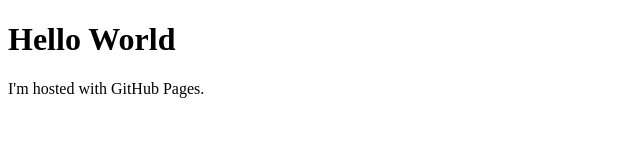
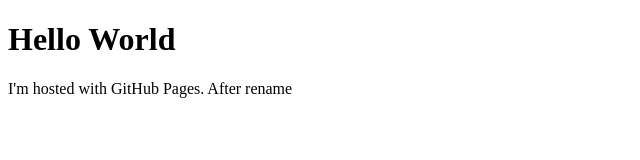
Before and after one commit to Disatiler/Disatilertemp.github.io, a plain HTML site: page index.html in a window 1280 px wide. Shown: the whole page, without its empty margins (0-640 px from the left). Drawn offline with Linux system fonts and the light colour scheme.

Commit message:
test after rename

```diff
--- a/index.html
+++ b/index.html
@@ -2,6 +2,6 @@
 <html>
 <body>
 <h1>Hello World</h1>
-<p>I'm hosted with GitHub Pages.</p>
+<p>I'm hosted with GitHub Pages. After rename</p>
 </body>
 </html>
```
